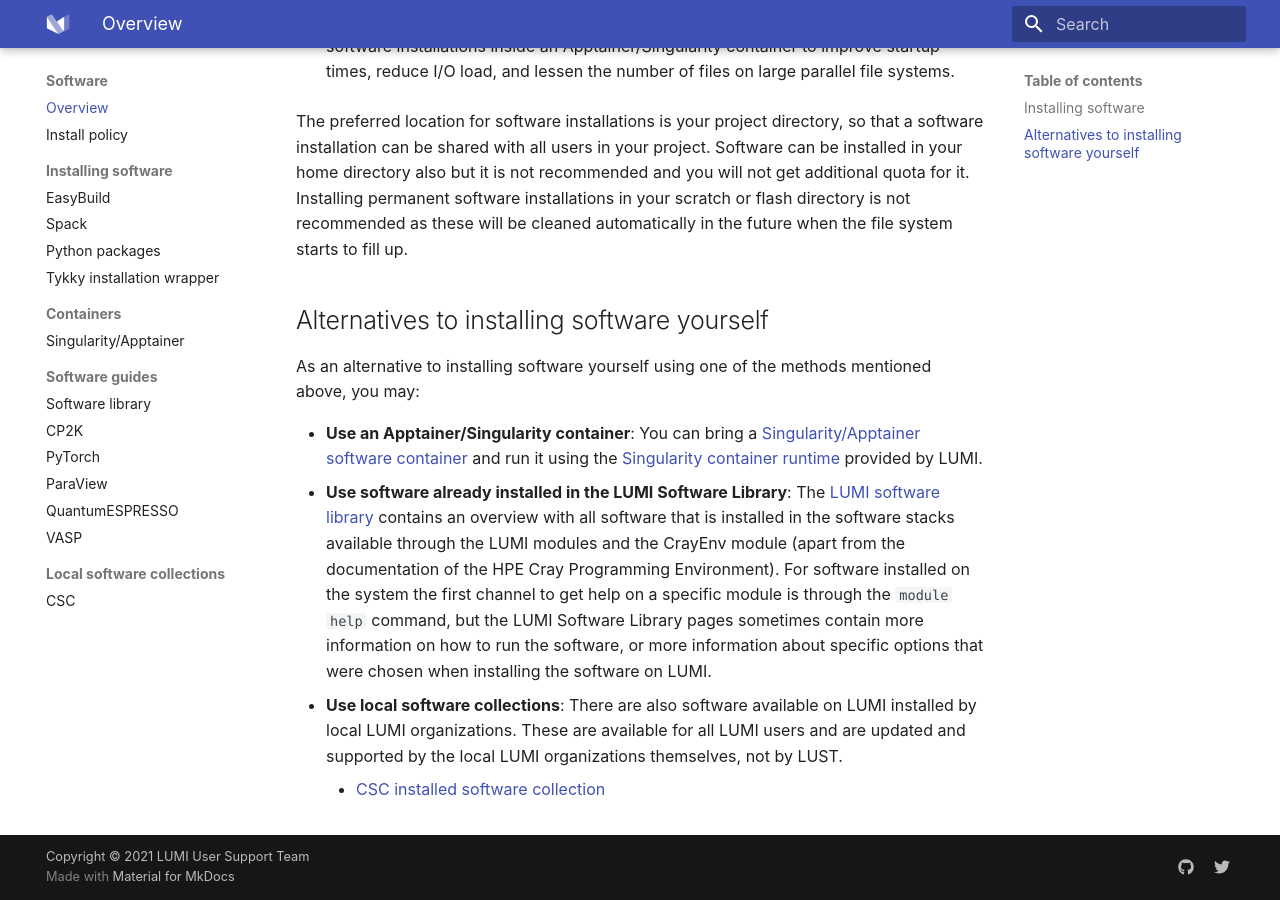
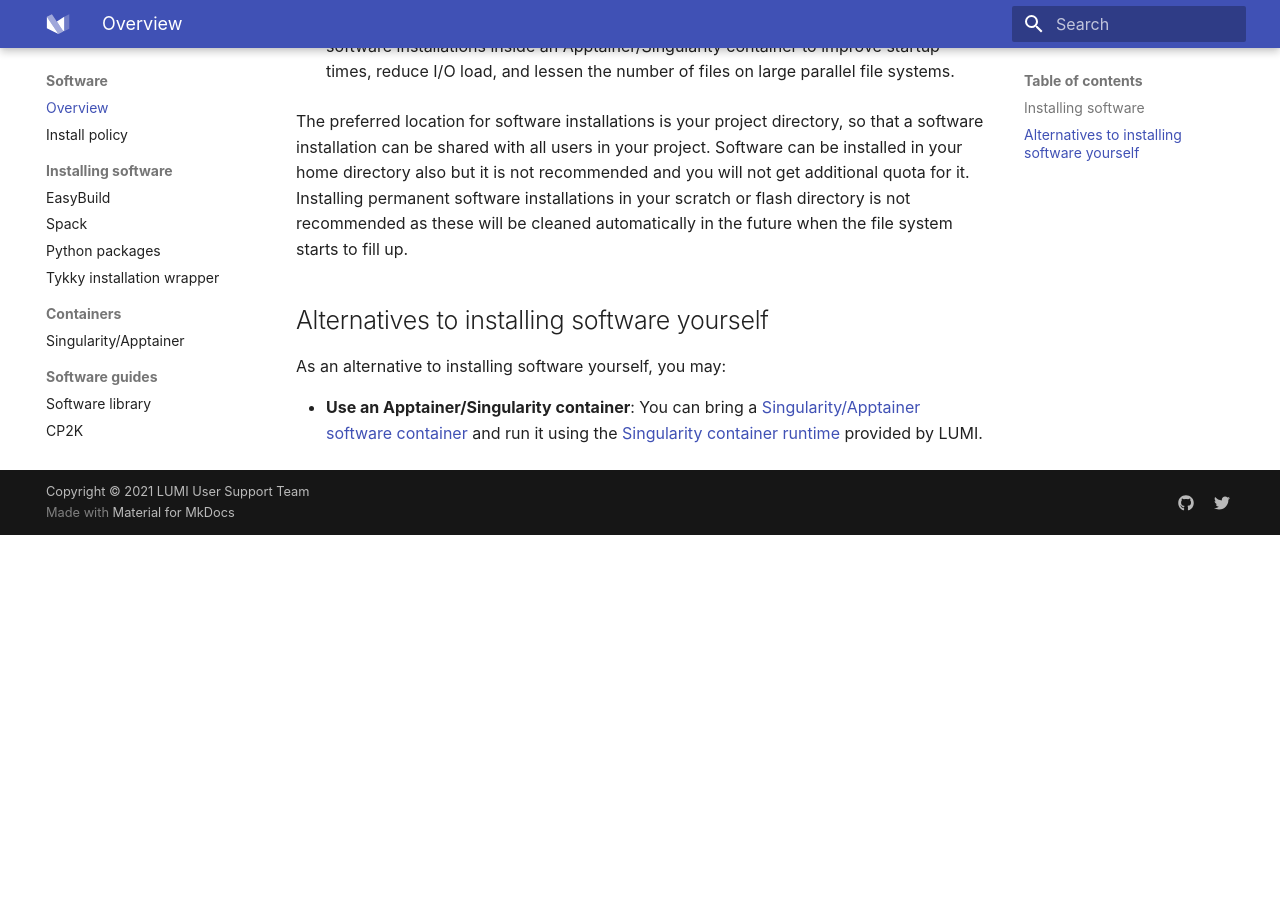
Before and after one commit to Lumi-supercomputer/lumi-userguide, an MkDocs documentation site: the page built from docs/software/index.md, in a window 1280 px wide and 900 px high, scrolled down 1293 px. Built offline with MkDocs 1.6.1 and Material for MkDocs 9.7.7, drawn with Linux system fonts in a browser that asks for light colours; after the commit the page ends 1828 px from its top, so only the background shows below that; some of the changed text lies outside the part shown.

Commit message:
Apply straight forward suggestions from code review by hdrei
Co-authored-by: hdrei <78485804+hdrei@users.noreply.github.com>

```diff
--- a/docs/software/index.md
+++ b/docs/software/index.md
@@ -22,7 +23,7 @@
 looking for information on how to develop your own software on LUMI, consult
 the [developing section][developing-overview] instead. Please note that the
 LUMI User Support Team can only offer limited help with installing scientific
-software. This is further explained on the [Install policy](/software/policy/)
+software. This is further explained on the [Install policy][install-policy]
 page.
 
 ---
@@ -80,21 +81,8 @@
 
 ## Alternatives to installing software yourself
 
-As an alternative to installing software yourself using one of the methods
-mentioned above, you may:
+As an alternative to installing software yourself, you may:
 
 - **Use an Apptainer/Singularity container**: You can bring a
 [Singularity/Apptainer software container][singularity-container] and run it
 using the [Singularity container runtime][singularity-jobs] provided by LUMI.
-- **Use software already installed in the LUMI Software Library**: The [LUMI
-software library](https://lumi-supercomputer.github.io/LUMI-EasyBuild-docs/)
-contains an overview with all software that is installed in the software stacks
-available through the LUMI modules and the CrayEnv module (apart from the
-documentation of the HPE Cray Programming Environment). For software installed
-on the system the first channel to get help on a specific module is through the
-`module help` command, but the LUMI Software Library pages sometimes contain
-more information on how to run the software, or more information about specific
-options that were chosen when installing the software on LUMI.
-- **Use local software collections**: There are also software available on LUMI installed by local LUMI organizations. These are available for all LUMI users and are updated and supported by the local LUMI organizations themselves, not by LUST.
-
-    * [CSC installed software collection](https://docs.lumi-supercomputer.eu/software/local/csc/)
```
Also changed, not shown: other parts of docs/software/index.md (+2 -1 lines), docs/software/containers/singularity.md (+6 -4 lines), docs/software/installing/container-wrapper.md (+2 -2 lines), docs/software/installing/python.md (+3 -6 lines), docs/software/packages/pytorch.md (+3 -3 lines).
